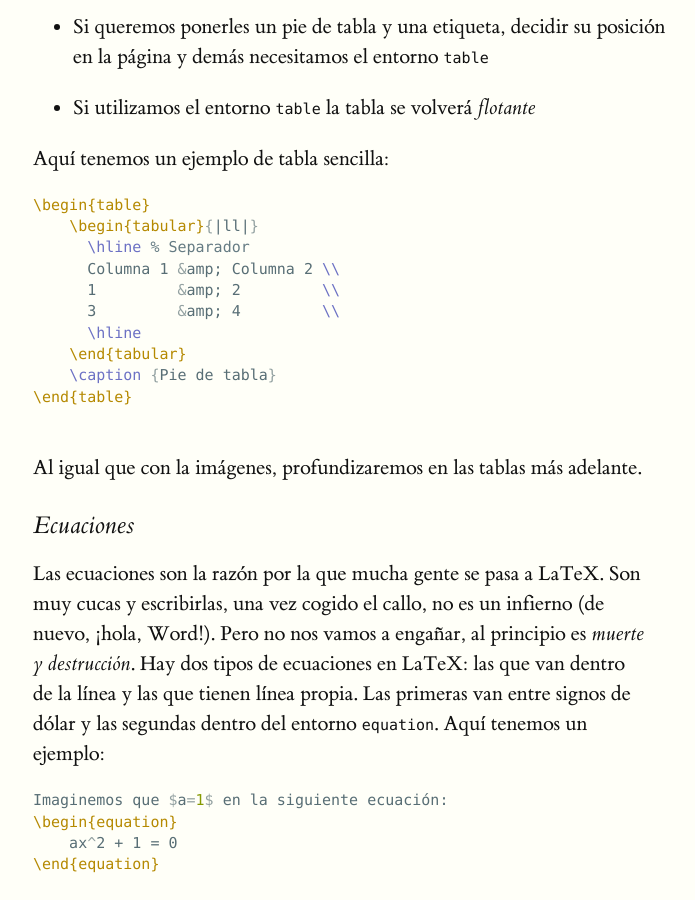
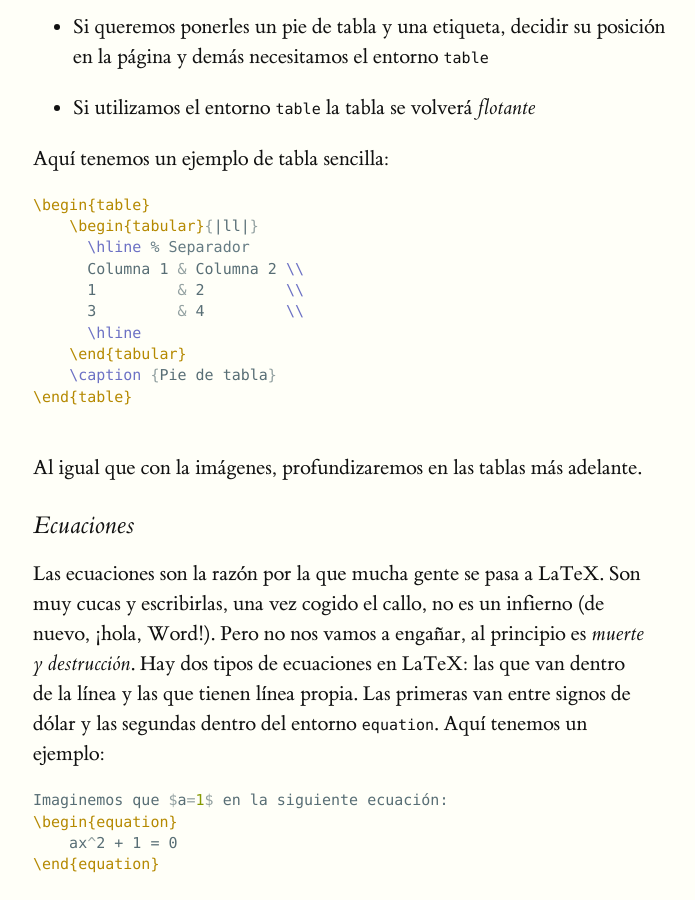
Before and after one commit to Ondiz/cursoLatex, a Jekyll site: the page built from docs/Contenido/03.DocumentoBasico.html, in a window 1280 px wide and 900 px high, scrolled down 6625 px. Shown: the whole window, without its empty margins (127-822 px from the left). Built offline with Jekyll 4.4.1, drawn with Linux system fonts in a browser that asks for light colours; some of the changed lines change nothing that is shown.

Commit message:
Corregir & en cap 3

```diff
--- a/docs/Contenido/03.DocumentoBasico.html
+++ b/docs/Contenido/03.DocumentoBasico.html
@@ -313,9 +313,9 @@ pandoc hola.tex -o hola.pdf
 \begin{table}
     \begin{tabular}{|ll|}
       \hline % Separador
-      Columna 1 &amp; Columna 2 \\
-      1         &amp; 2         \\
-      3         &amp; 4         \\
+      Columna 1 & Columna 2 \\
+      1         & 2         \\
+      3         & 4         \\
       \hline
     \end{tabular}
     \caption {Pie de tabla}
```
